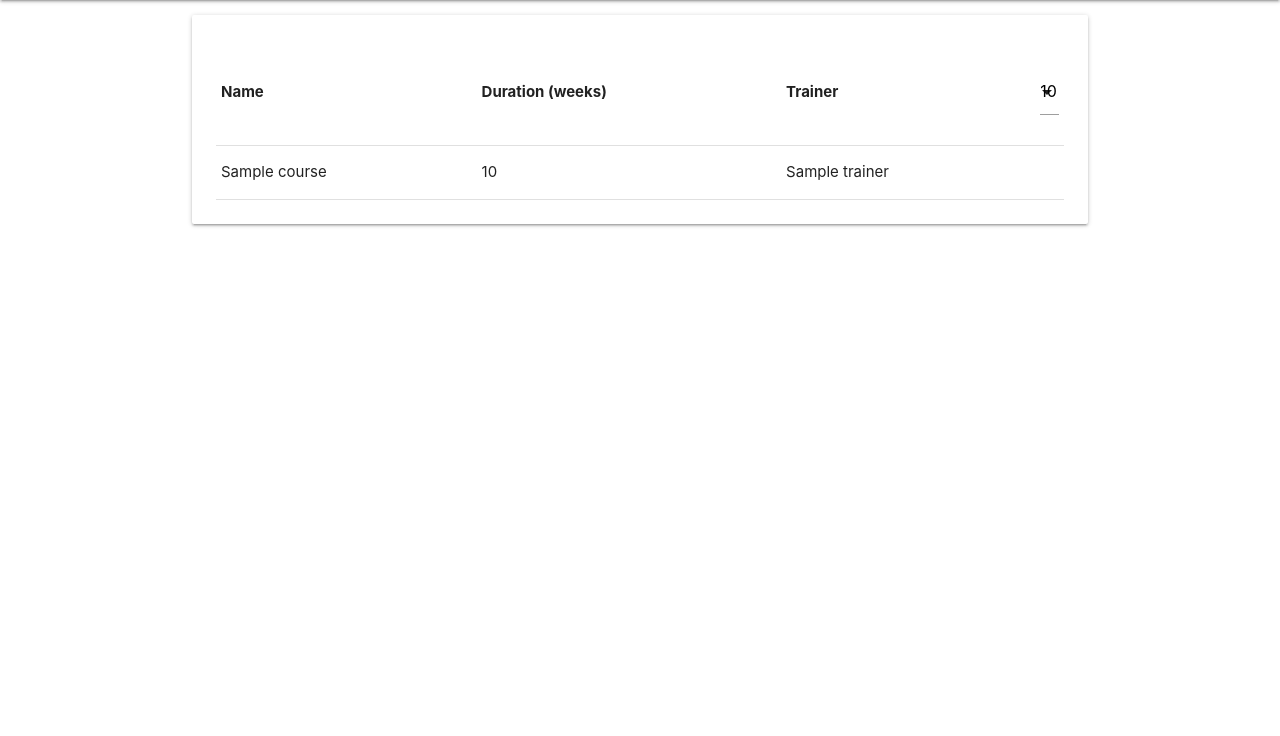
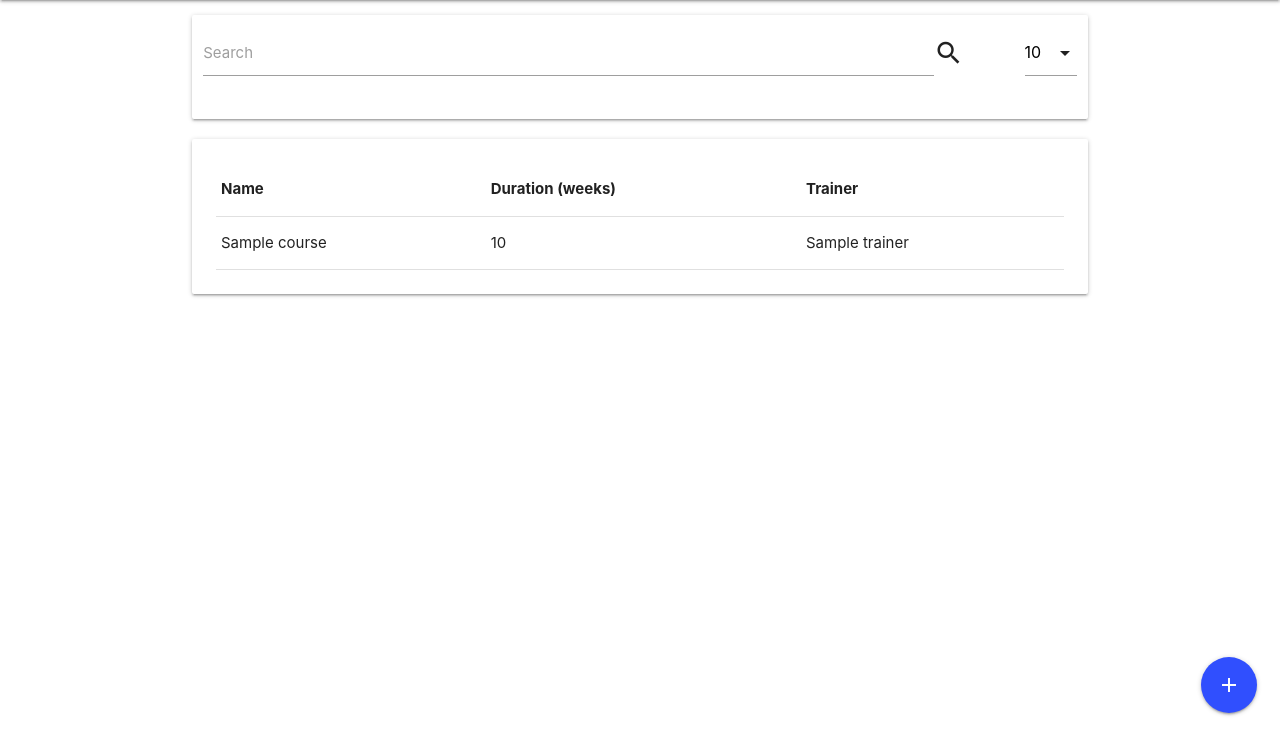
Before and after one commit to mohammed-shahan/CRM_Project, a Flask app: page /admin/courses in a window 1280 px wide. Shown: the part 64-800 px from the top of the page. Run offline with Flask 2, Linux system fonts and the light colour scheme; a user stored in the database is signed in; tables that the repository leaves empty hold one stand-in row (values such as "Sample post").

Commit message:
implemented search on courses and categories

```diff
--- a/apps/admin/routes.py
+++ b/apps/admin/routes.py
@@ -96,7 +96,12 @@ def users_post():
 def categories_get():
     rowsPerPage = request.args.get('rows', 10, type=int)
     page = request.args.get('page', 1, type=int)
-    categories = Categories.query.paginate(page=page, per_page=rowsPerPage)
+    search = request.args.get('search', '')
+    if search != '':
+        search = f'%{search}%'
+        categories = Categories.query.filter(Categories.category.like(search)).paginate(page=page, per_page=rowsPerPage)
+    else:
+        categories = Categories.query.paginate(page=page, per_page=rowsPerPage)
     return render_template('admin/pages/categories.html', categories=categories, user=current_user)
 
 
@@ -131,7 +136,12 @@ def courses_get():
         trainers[t.id] = t.name
     rowsPerPage = request.args.get('rows', 10, type=int)
     page = request.args.get('page', 1, type=int)
-    courses = Courses.query.paginate(page=page, per_page=rowsPerPage)
+    search = request.args.get('search', '')
+    if search != '':
+        search = f'%{search}%'
+        courses = Courses.query.filter(Courses.name.like(search)).paginate(page=page, per_page=rowsPerPage)
+    else:
+        courses = Courses.query.paginate(page=page, per_page=rowsPerPage)
     return render_template('admin/pages/courses.html', user=current_user, courses=courses, trainers=trainers)
 
 @bp.route('/enquiries')
--- a/apps/static/js/main.js
+++ b/apps/static/js/main.js
@@ -35,3 +35,11 @@ function pageRows(url) {
     const rows = event.target.value
     window.location.href =  url + `?rows=${rows}`
 }
+
+
+// Tooltips
+
+document.addEventListener('DOMContentLoaded', function() {
+    var elems = document.querySelectorAll('.tooltipped');
+    var instances = M.Tooltip.init(elems, {});
+});
--- a/apps/templates/admin/pages/courses.html
+++ b/apps/templates/admin/pages/courses.html
@@ -1,28 +1,23 @@
 {% extends 'admin/base.html' %}
 {% import "pagination.html" as pg %}
+{% import "search.html" as s %}
 
 {% block title %}Courses{% endblock %}
-
-{% block style %}
-{{ super() }}
-    <style>
-        #course-detail .details {
-            width: 50%;
-            display: inline-block;
-        }
-
-        #course-detail .desc {
-            width: 50%;
-            display: inline-block;
-        }
-    </style>
-{% endblock %}
-
 
 {% block content %}
     <div class="container">
         <div class="card">
             <div class="card-content row" id="course-detail" style="display: none;"></div>
+        </div>
+        <div class="card">
+            <div class="row">
+                <div class="col s11">
+                    {{ s.search('admin_bp.courses_get') }}
+                </div>
+                <div class="col s1">
+                    {{ pg.rows(courses, 'admin_bp.courses_get') }}
+                </div>
+            </div>
         </div>
         <div class="card">
             <div class="card-content">
@@ -32,26 +27,56 @@
                             <th>Name</th>
                             <th>Duration (weeks)</th>
                             <th>Trainer</th>
-                            <td id="rows-select">{{ pg.rows(courses, 'admin_bp.courses_get') }}</td>
                         </tr>
                     </thead>
                     <tbody>
                         {% for course in courses.items %}
-                            <tr id="{{ course.id }}">
+                            <tr id="{{ course.id }}" onclick="viewCourse(event)">
                                 <td>{{ course.name }}</td>
                                 <td>{{ course.durationWeeks }}</td>
                                 <td>{{ trainers[course.trainer] }}</td>
-                                <td></td>
                             </tr>
                         {% endfor %}
                     </tbody>
                 </table>
             </div>
         </div>
+        {{ pg.pagination(courses, 'admin_bp.courses_get') }}
+    </div>
+
+    <div class="fixed-action-btn">
+        <a class="btn-floating btn-large waves-effect waves-light modal-trigger indigo accent-4" href="#add-modal">
+            <i class="large material-icons">add</i>
+        </a>
+    </div>
+
+    <div id="add-modal" class="modal">
+        <div class="modal-content">
+            <form action="/admin/courses" method="post" name="addForm">
+                <label>Name: <input type="text" id="txtAddName" name="qName" required></label>
+            </form>
+        </div>
+        <div class="modal-footer">
+            <a href="#" class="modal-close waves-effect waves-green btn-flat red" onclick="addCancel()">Cancel</a>
+            <a href="#" class="waves-effect waves-green btn-flat green" onclick="addConfirm()">Add</a>
+        </div>
+    </div>
+
+    <div id="edit-modal" class="modal">
+        <div class="modal-content">
+            <form action="/admin/courses" method="post" name="editForm">
+                <label>Name: <input type="text" id="txtEditName" name="qName" required></label>
+                <input type="hidden" id="txtEditId" name="id">
+            </form>
+        </div>
+        <div class="modal-footer">
+            <a href="#" class="modal-close waves-effect waves-green btn-flat red">Cancel</a>
+            <a href="#" class="waves-effect waves-green btn-flat green" onclick="editConfirm()">Save</a>
+        </div>
     </div>
 {% endblock %}
 
 {% block scripts %}
 {{ super() }}
-    <!-- <script src="static/js/courselist.js"></script> -->
+    <script></script>
 {% endblock %}
--- a/apps/templates/pagination.html
+++ b/apps/templates/pagination.html
@@ -27,7 +27,7 @@
 {% endmacro %}
 
 {% macro rows(obj, url_fn) %}
-<div class="input-field">
+<div class="input-field tooltipped" data-position="bottom" data-tooltip="Rows per page">
     <select onchange="pageRows('{{ url_for(url_fn) }}')">
         {% for i in [5, 10, 20, 50, 100] %}
         <option {% if obj.per_page == i %}selected{% endif %} value="{{ i }}">{{ i }}</option>
--- /dev/null
+++ b/apps/templates/search.html
@@ -0,0 +1,11 @@
+{% macro search(url_fn) %}
+<form action="{{ url_for(url_fn) }}" method="get" name="searchBox">
+    <div class="row">
+        <div class="input-field col s11">
+            <input id="search" type="text" name="search" {% if request.args.get('search') %}value="{{ request.args.get('search') }}"{% endif %}>
+            <label for="search">Search</label>
+            <i class="material-icons prefix" onclick="searchBox.submit()" style="cursor: pointer;">search</i>
+        </div>
+    </div>
+</form>
+{% endmacro %}
```
Also changed, not shown: apps/templates/admin/pages/categories.html (+12 -1 lines).
